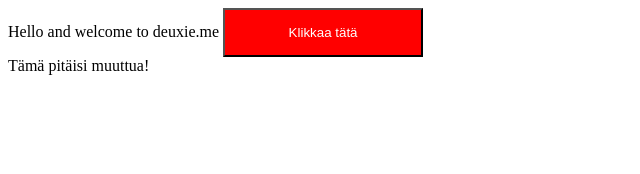
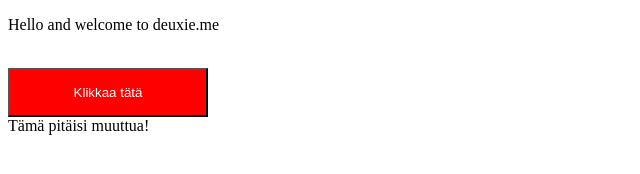
Before and after one commit to ttvlxndrntrg/deuxie.me, a plain HTML site: page index.html in a window 1280 px wide. Shown: the whole page, without its empty margins (0-640 px from the left). Drawn offline with Linux system fonts and the light colour scheme.

Commit message:
Update index.html

```diff
--- a/index.html
+++ b/index.html
@@ -15,7 +15,8 @@
     </style>
 </head>
 <body>
-    Hello and welcome to deuxie.me
+    <p>Hello and welcome to deuxie.me</p>
+    <br>
     <button id="klikkaa">
         Klikkaa tätä
     </button>
```
